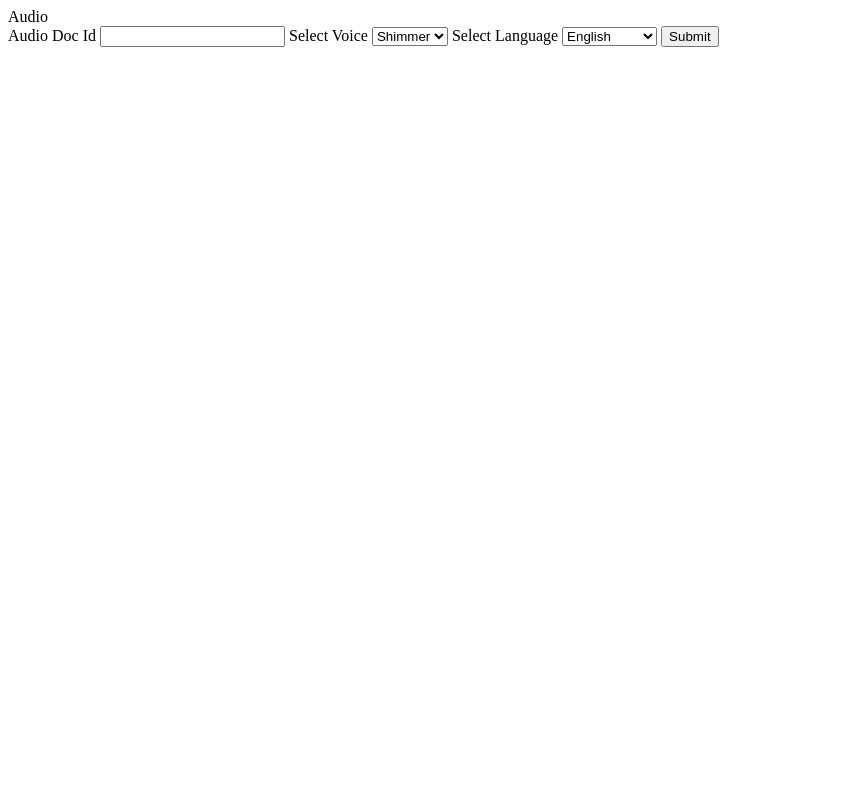
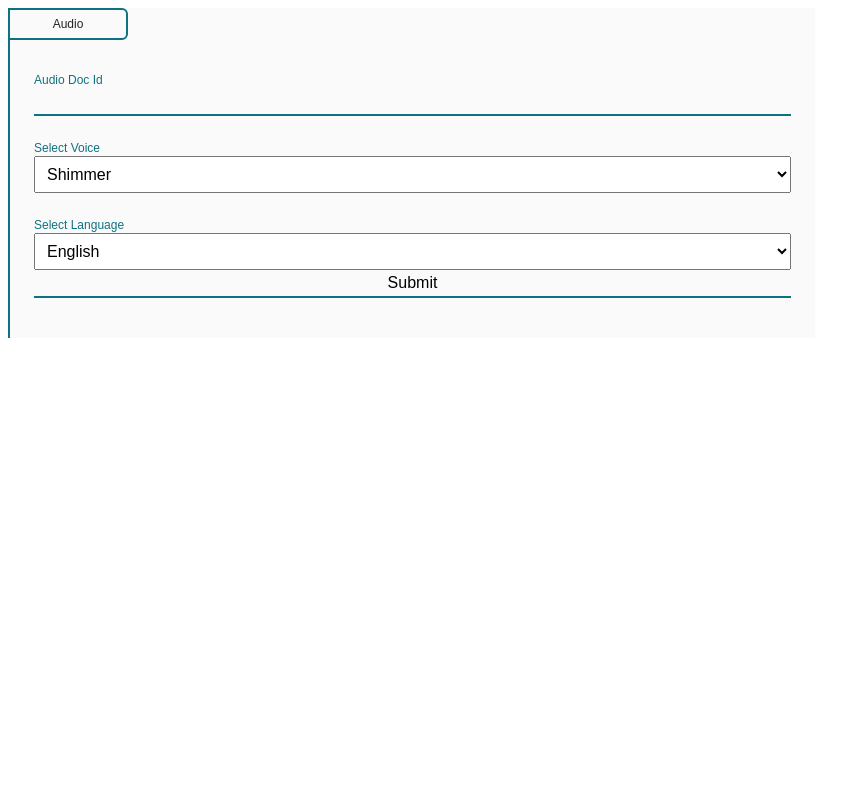
Before and after one commit to tsengsational/nairrator-py, a Flask app: page / in a window 1280 px wide. Shown: the whole page, without its empty margins (0-846 px from the left). Run offline with Flask 3, Linux system fonts and the light colour scheme.

Commit message:
style component

```diff
--- /dev/null
+++ b/static/css/index.css
@@ -0,0 +1,61 @@
+html {
+    --color-aqua: #0F7280;
+    --color-light-gray: #FAFAFA;
+    --color-dark-gray: #252422;
+}
+.nairrator {
+    width: 757px;
+    padding: 28px 24px 24px;
+    background-color: var(--color-light-gray);
+    position: relative;
+    font-family:Arial, Helvetica, sans-serif;
+    border-left: 2px solid var(--color-aqua);
+    color: var(--color-dark-gray)
+}
+
+.nairrator__title {
+    position: absolute;
+    top: 0;
+    left: -2px;
+    width: 116px;
+    display: flex;
+    justify-content: center;
+    height: 28px;
+    align-items: center;
+    border: 2px solid var(--color-aqua);
+    border-radius: 0px 6px 6px 0;
+    font-size: 12px;
+    font-weight: 500;
+    line-height: 16px;
+}
+
+.nairrator__form {
+    display: flex;
+    flex-direction: column;
+    padding-top: 12px;
+}
+
+.nairrator__label {
+    font-size: 12px;
+    font-weight: 400;
+    line-height: 16px;
+    letter-spacing: 3%;
+    color: var(--color-aqua);
+    margin-top: 24px;
+}
+
+.nairrator__form input {
+    font-size: 16px;
+    line-height: 24px;
+    border-bottom: 2px solid var(--color-aqua);
+    border-top: none;
+    border-left: none;
+    border-right: none;
+    background-color: transparent;
+}
+
+.nairrator__form select {
+   padding: 8px;
+   font-size: 16px;
+   line-height: 24px;
+}
--- /dev/null
+++ b/static/js/index.js
@@ -0,0 +1,13 @@
+form = document.getElementById('nairrator-form')
+form.addEventListener('submit', (e) => {
+    e.preventDefault()
+
+    docId = e.target[0].value
+    language = e.target[2].selectedOptions[0].value
+    voice = e.target[1].selectedOptions[0].value
+    console.log(docId, language, voice)
+
+    fetch(`/get-audio?docId=${docId}&language=${language}&voice=${voice}`)
+    .then(response => response.json())
+    .then(data => console.log(data))
+})
--- a/templates/home.html
+++ b/templates/home.html
@@ -1,7 +1,10 @@
 <div class="nairrator">
-  <div class="nairratoe__title">Audio</div>
+  <head>
+    <link rel="stylesheet" href="{{ url_for('static', filename='css/index.css') }}">
+  </head>
+  <div class="nairrator__title">Audio</div>
 
-  <form class="nairrator__form" method="GET" action="/get-audio">
+  <form id="nairrator-form" class="nairrator__form" method="GET" action="/get-audio">
     <label for="doc_id" class="nairrator__label">Audio Doc Id</label>
     <input type="text" id="doc_id" name="doc_id">
     <label for="voice_option" class="nairrator__label">Select Voice</label>
@@ -75,4 +78,6 @@
     </select>
     <input type="submit" value="Submit">
   </form>
+
 </div>
+<script src="{{ url_for('static', filename='js/index.js')}}"></script>
```
